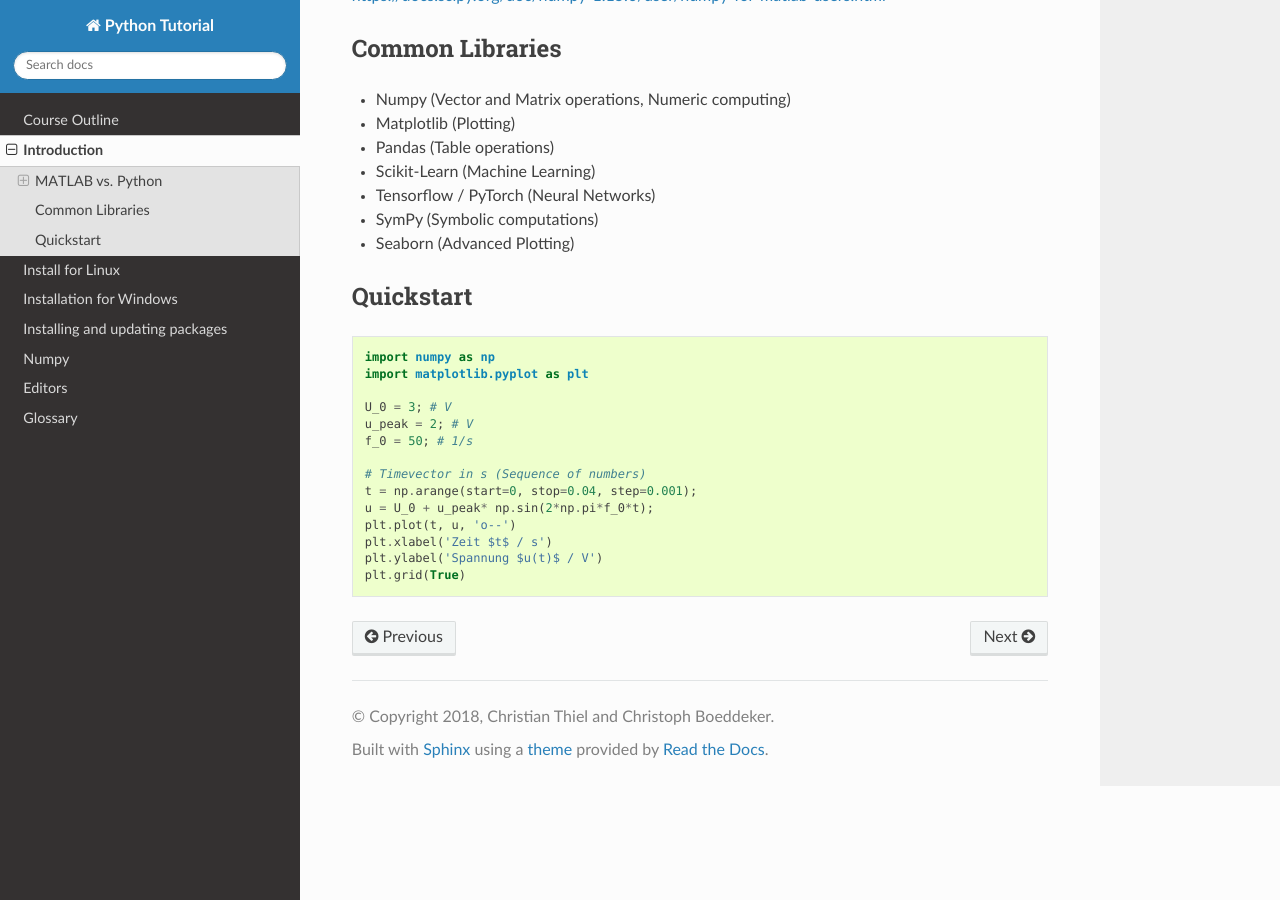
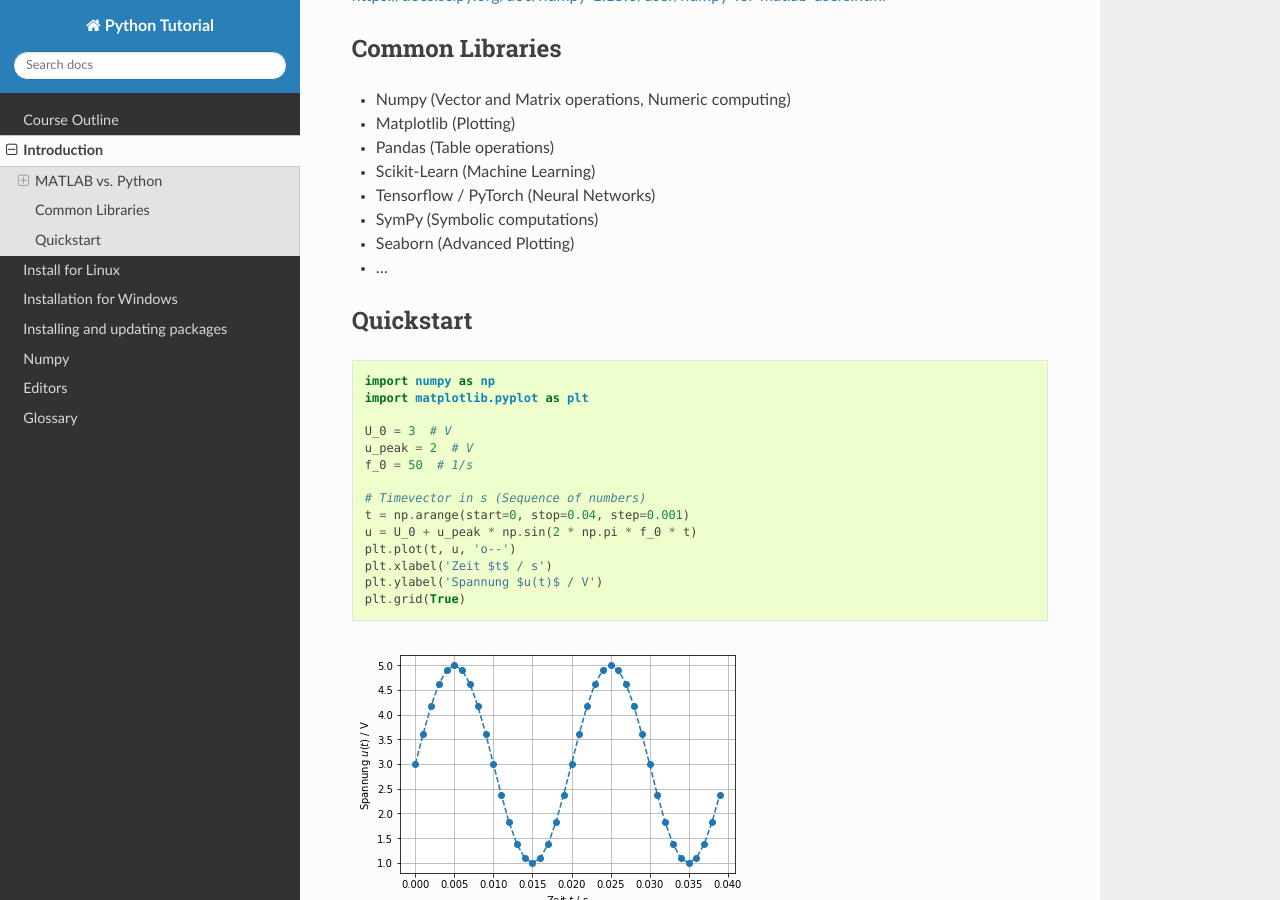
Before and after one commit to fgnt/python_crashkurs, a Sphinx documentation site: the page built from docs/source/include/matlab_v_python.md, in a window 1280 px wide and 900 px high, scrolled down 659 px. Built offline with Sphinx 7.4.7 and the Read the Docs theme 2.0.0, drawn with Linux system fonts in a browser that asks for light colours.

Commit message:
add Quickstart image

````diff
--- a/docs/source/include/matlab_v_python.md
+++ b/docs/source/include/matlab_v_python.md
@@ -23,21 +23,23 @@
 * Tensorflow / PyTorch (Neural Networks)
 * SymPy (Symbolic computations)
 * Seaborn (Advanced Plotting)
+* ...
 
 ## Quickstart
 ```python
 import numpy as np
 import matplotlib.pyplot as plt
 
-U_0 = 3; # V
-u_peak = 2; # V
-f_0 = 50; # 1/s
+U_0 = 3  # V
+u_peak = 2  # V
+f_0 = 50  # 1/s
 
 # Timevector in s (Sequence of numbers)
-t = np.arange(start=0, stop=0.04, step=0.001);
-u = U_0 + u_peak* np.sin(2*np.pi*f_0*t);
+t = np.arange(start=0, stop=0.04, step=0.001)
+u = U_0 + u_peak * np.sin(2 * np.pi * f_0 * t)
 plt.plot(t, u, 'o--')
 plt.xlabel('Zeit $t$ / s')
 plt.ylabel('Spannung $u(t)$ / V')
 plt.grid(True)
 ```
+ ![Quickstart.png](../_static/Quickstart.png)
````
